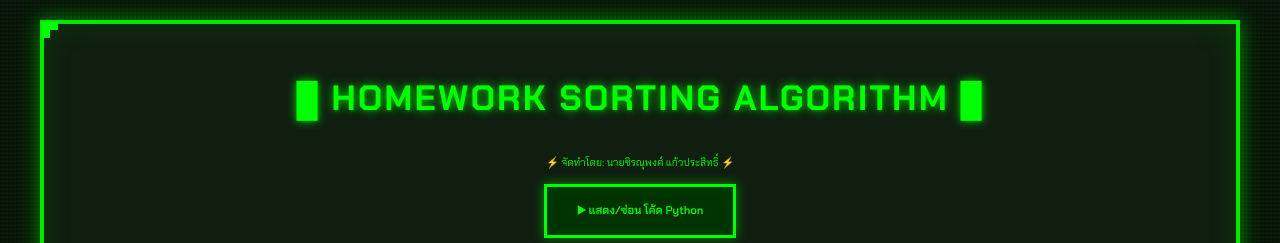
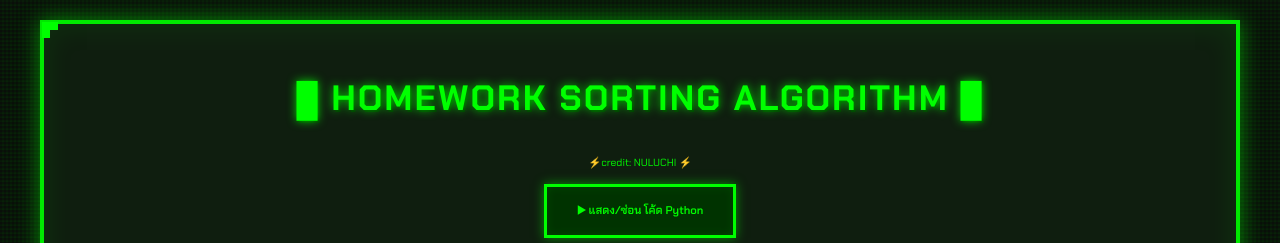
Before and after one commit to noynay13/sorting-algorithm-homework, a plain HTML site: page index.html in a window 1280 px wide. Shown: the top 243 px of the page. Drawn offline with Linux system fonts and the light colour scheme.

Commit message:
Update index.html

```diff
--- a/index.html
+++ b/index.html
@@ -425,7 +425,7 @@
         <h1>█ HOMEWORK SORTING ALGORITHM █</h1>
 
         <div style="text-align: center; margin-bottom: 10px; color: #00ff00; font-size: clamp(0.5em, 2vw, 0.65em); line-height: 2;">
-            <div style="animation: blink 2s infinite;">⚡ จัดทำโดย: นายชิรณุพงศ์ แก้วประสิทธิ์ ⚡</div>
+            <div style="animation: blink 2s infinite;">⚡credit: NULUCHI ⚡</div>
         </div>
 
         <div style="text-align: center; margin-bottom: 25px;">
@@ -800,4 +800,5 @@
         }
     </script>
 </body>
+
 </html>
```
